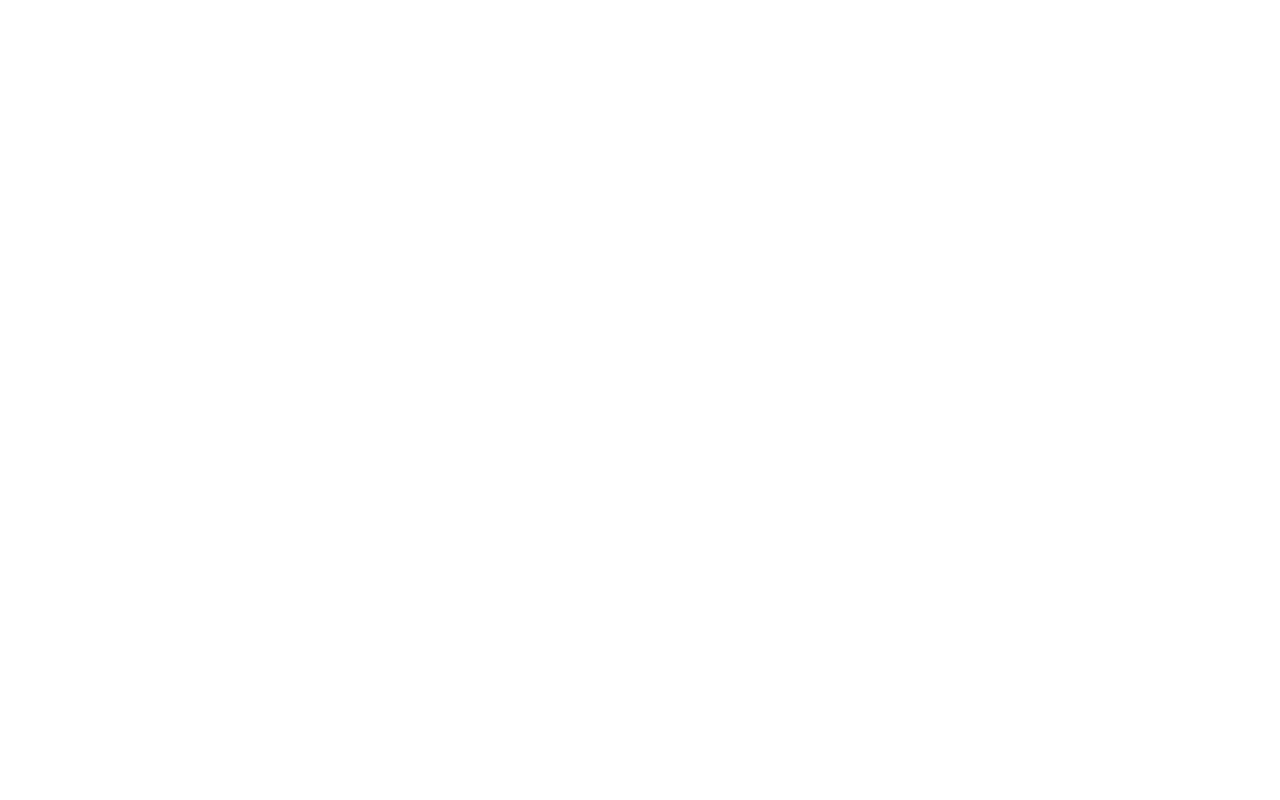
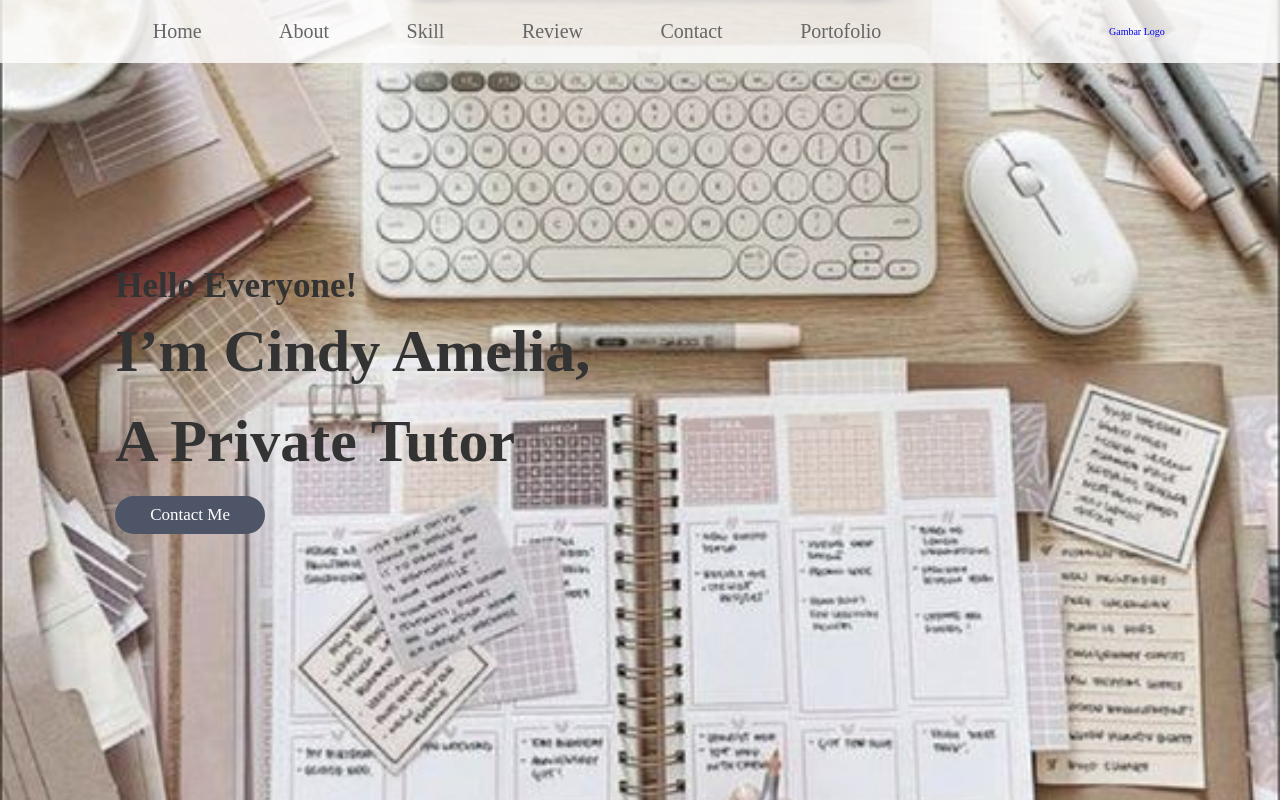
Before and after one commit to wurewof/wurewof.github.io, a plain HTML site: page index.html in a window 1280 px wide. Drawn offline with Linux system fonts and the light colour scheme; a web font is replaced by a local one.

Commit message:
membuat bagian header dan home section

```diff
--- a/index.html
+++ b/index.html
@@ -1,11 +1,44 @@
-<!DOCTYPE HTML>
-<HTML>
-  <HEAD>
-    <TITLE>
-      WUREWOF
-    </TITLE>
-  </HEAD>
-  <BODY>
+<!DOCTYPE html>
+<html lang="en">
+<head>
+  <meta charset="UTF-8">
+  <meta http-equiv="X-UA-Compatible" content="IE=edge">
+  <meta name="viewport" content="width=device-width, initial-scale=1.0">
+  <title>Wurewof</title>
 
-  </BODY>
-</HTML>
+  <link rel="stylesheet" href="style.css">
+  <link rel="preconnect" href="https://fonts.googleapis.com">
+  <link href="https://fonts.googleapis.com/css2?family=Eczar&display=swap" rel="stylesheet">
+
+</head>
+<body>
+
+<header>
+  <nav class="navbar">
+    <a href="#home">Home</a>
+    <a href="#about">About</a>
+    <a href="#skill">Skill</a>
+    <a href="#review">Review</a>
+    <a href="#contact">Contact</a>
+    <a href="#portofolio">Portofolio</a>
+  </nav>
+
+  <a href="#" class="logo"> gambar logo</a>
+
+
+</header>
+
+<section class="home" id="home">
+
+  <div class="content">
+    <h3>Hello Everyone!</h3>
+    <span>I’m Cindy Amelia, </span><br>
+    <span>A Private Tutor</span><br>
+    <a href="#" class="btn"> Contact Me</a>
+  </div>
+
+</section>
+
+
+</body>
+</html>
--- /dev/null
+++ b/style.css
@@ -0,0 +1,86 @@
+:root{
+    --pink: #e84393;
+}
+
+*{
+    margin:0; padding:0;
+    box-sizing: border-box;
+    font-family: Eczar, serif;
+    outline:none; border: none;
+    text-decoration: none;
+    text-transform: capitalize;
+    transition: .2s linear;
+}
+
+html{
+    font-size: 62.5%;
+    scroll-behavior: smooth;
+    scroll-padding-top: 6rem;
+    overflow-x: hidden;
+}
+
+section{
+    padding: 2rem 9%;
+}
+
+.btn{
+    display: inline-block;
+    margin-top: 1rem;
+    border-radius: 5rem;
+    background: #4D5566;
+    color: #fff;
+    padding: .9rem 3.5rem;
+    cursor: pointer;
+    font-size: 1.7rem;
+}
+.btn:hover{
+    background:var(--pink);
+}
+
+header{
+    position: fixed;
+    top: 0; left: 0; right: 0;
+    background-color: rgba(255, 255, 255, 0.8);
+    padding: 2rem 9%;
+    display: flex;
+    align-items: center;
+    justify-content: space-between;
+    z-index: 1000;
+    box-shadow: 0 .5rem 1 rem rgba(0, 0, 0, .1);
+}
+
+header .navbar a{
+    font-size: 2rem;
+    padding: 0 3.75rem;
+    color: #666;
+}
+
+header .navbar a:hover{
+    color:var(--pink);
+}
+
+.home{
+    display: flex;
+    align-items: center;
+    min-height: 100vh;
+    background:url(../wurewof.github.io/background.jpg) no-repeat;
+    background-size: cover;
+    background-position: center;
+}
+
+.home .content{
+    max-width: 50rem;
+}
+
+.home .content h3{
+    font-size: 3.5rem;
+    color: #333;
+}
+
+.home .content span{
+    font-size: 6rem;
+    color: #333;
+    padding: 1rem 0;
+    line-height: 1.5;
+    font-weight:bold;
+}
```
Also changed, not shown: background.jpg (added), background1.jpg (added), logo.png (added), logoca.png (added).
